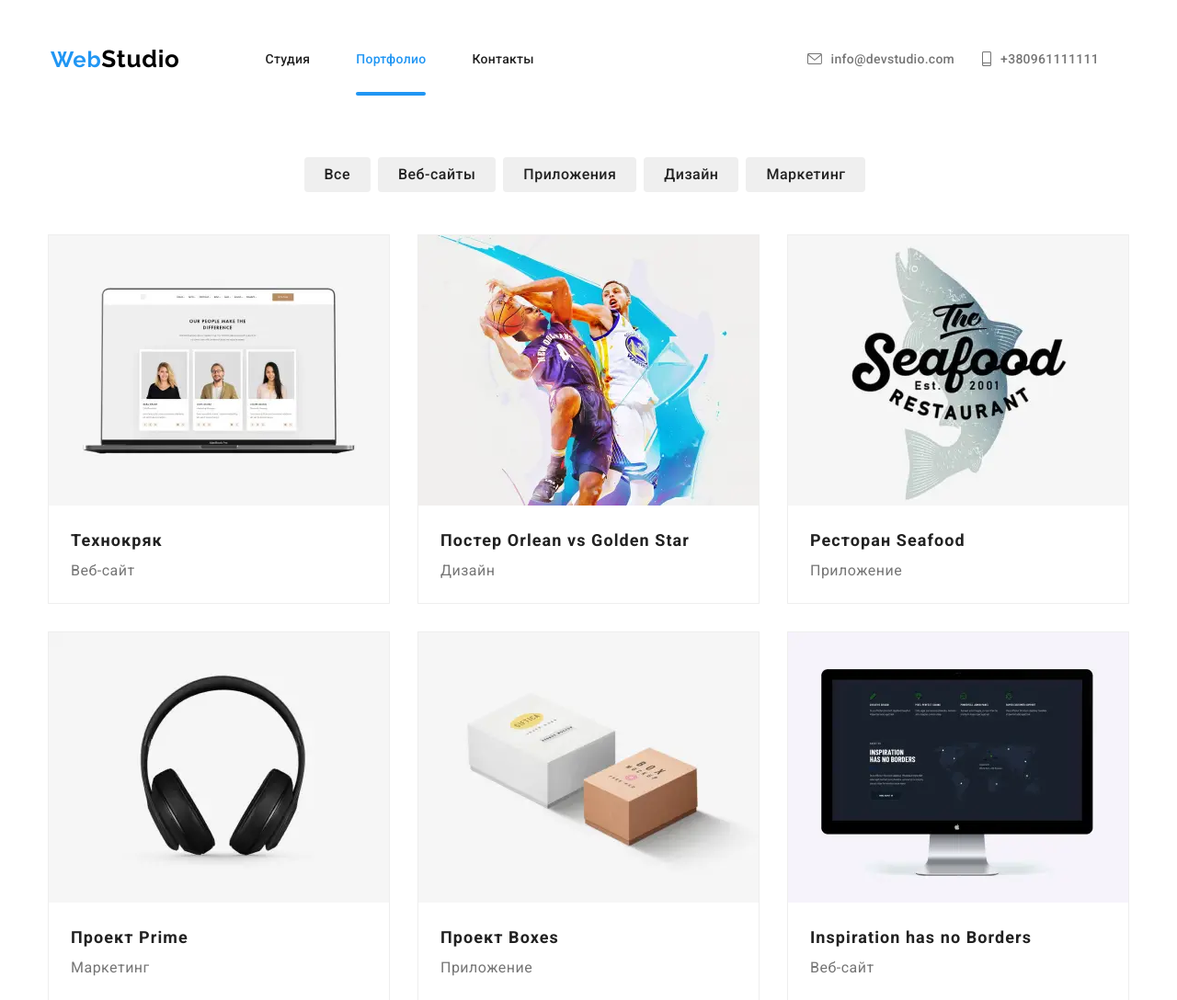
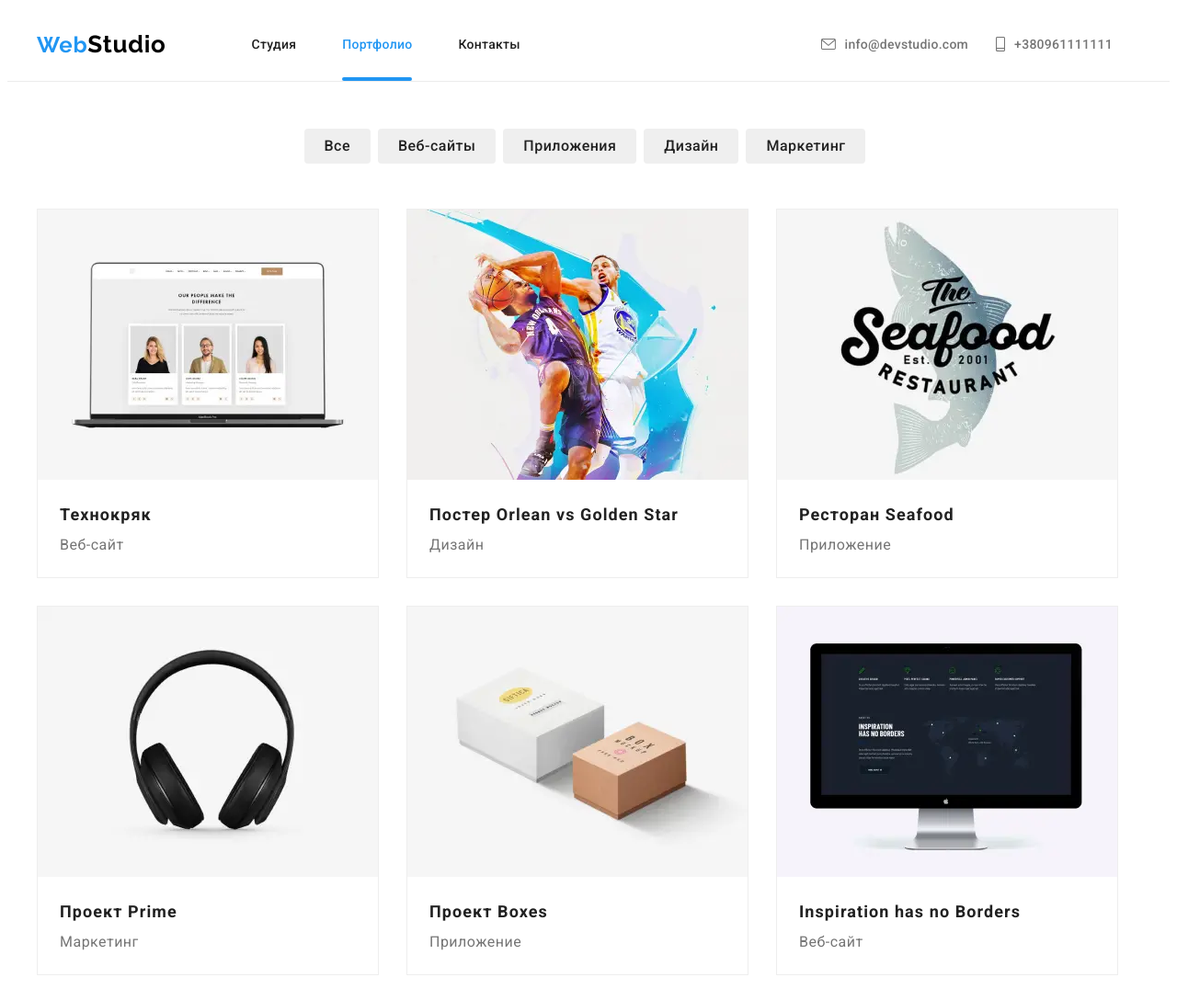
Before and after one commit to Yantsd/goit-markup-hw-08, a plain HTML site: page portfolio.html in a window 1280 px wide. Shown: the top 1088 px of the page at 92% size. Drawn offline with Linux system fonts and the light colour scheme.

Commit message:
header нижняя линия

```diff
--- a/portfolio.html
+++ b/portfolio.html
@@ -10,7 +10,7 @@
     <link rel="stylesheet" href="./css/portfolio.min.css">
 </head>
 <body>
-    <header class="header line">
+    <header class="header">
         <div class="container">
             <nav class="nav">
                 <a class="header__logotype logotype link" href="#" lang="en">Web<span class="header-logo">Studio</span></a>
--- a/sass/base/_container.scss
+++ b/sass/base/_container.scss
@@ -44,7 +44,7 @@
 
  @media screen and (min-width: 1200px) {
     .container {
-        width: 1170px;
+        width: 1200px;
 
         .footer & {
             display: flex;
--- a/sass/layout/_header.scss
+++ b/sass/layout/_header.scss
@@ -1,5 +1,6 @@
 .header {
-    padding: 16px 0;
+    border-bottom: 1px solid #ECECEC;
+    box-sizing: border-box;
 }
 
 @media screen and (max-width: 767px) {
--- a/sass/layout/_portfolio.scss
+++ b/sass/layout/_portfolio.scss
@@ -5,7 +5,7 @@
 .portfolio-list {
     display: flex;
     flex-wrap: wrap;
-    margin: -18px;
+    margin: -15px;
 }
 
 @media screen and (max-width: 767px) {
```
Also changed, not shown: css/main.css, css/main.min.css, css/portfolio.css, css/portfolio.min.css, 4 other files.
